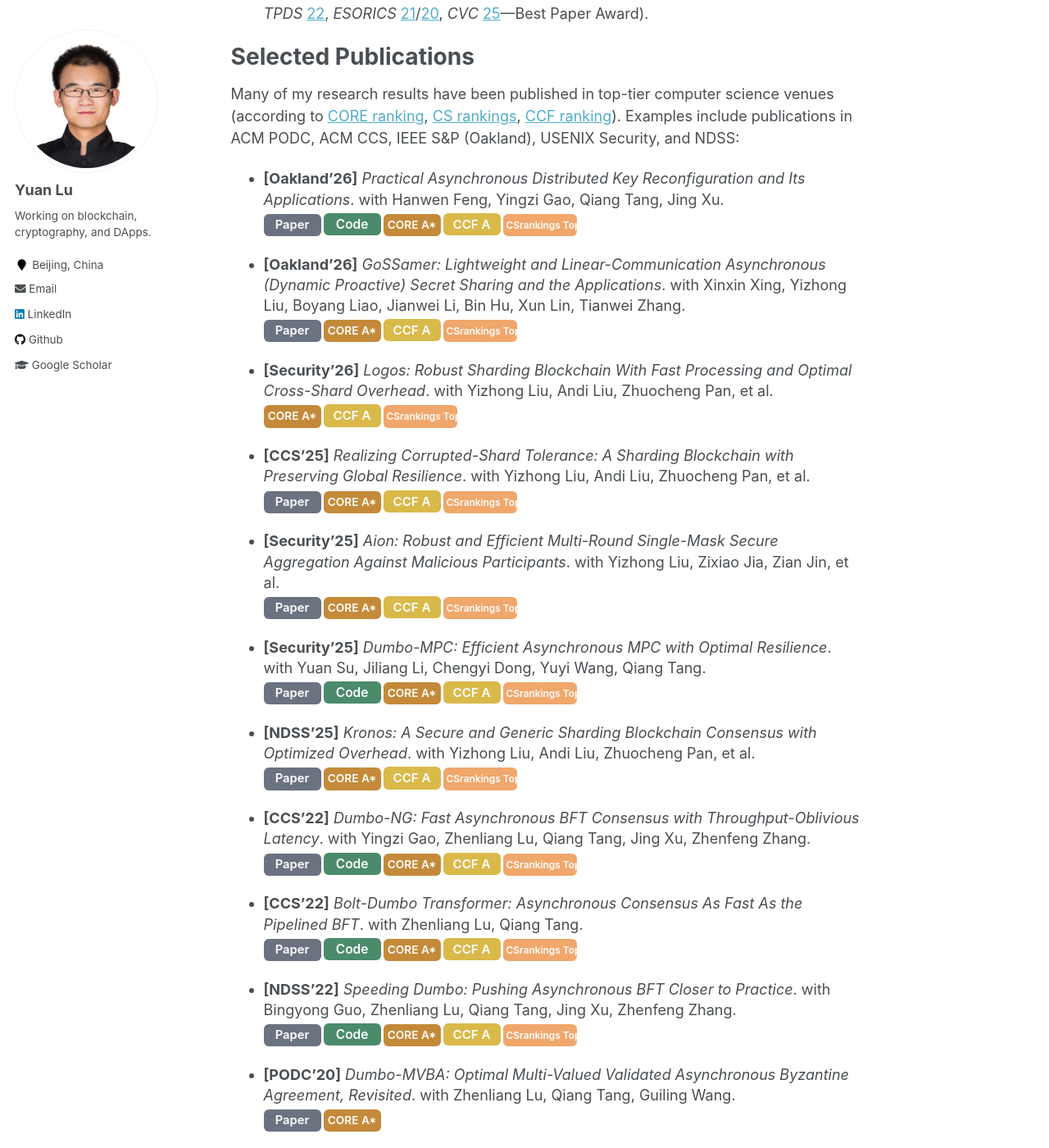
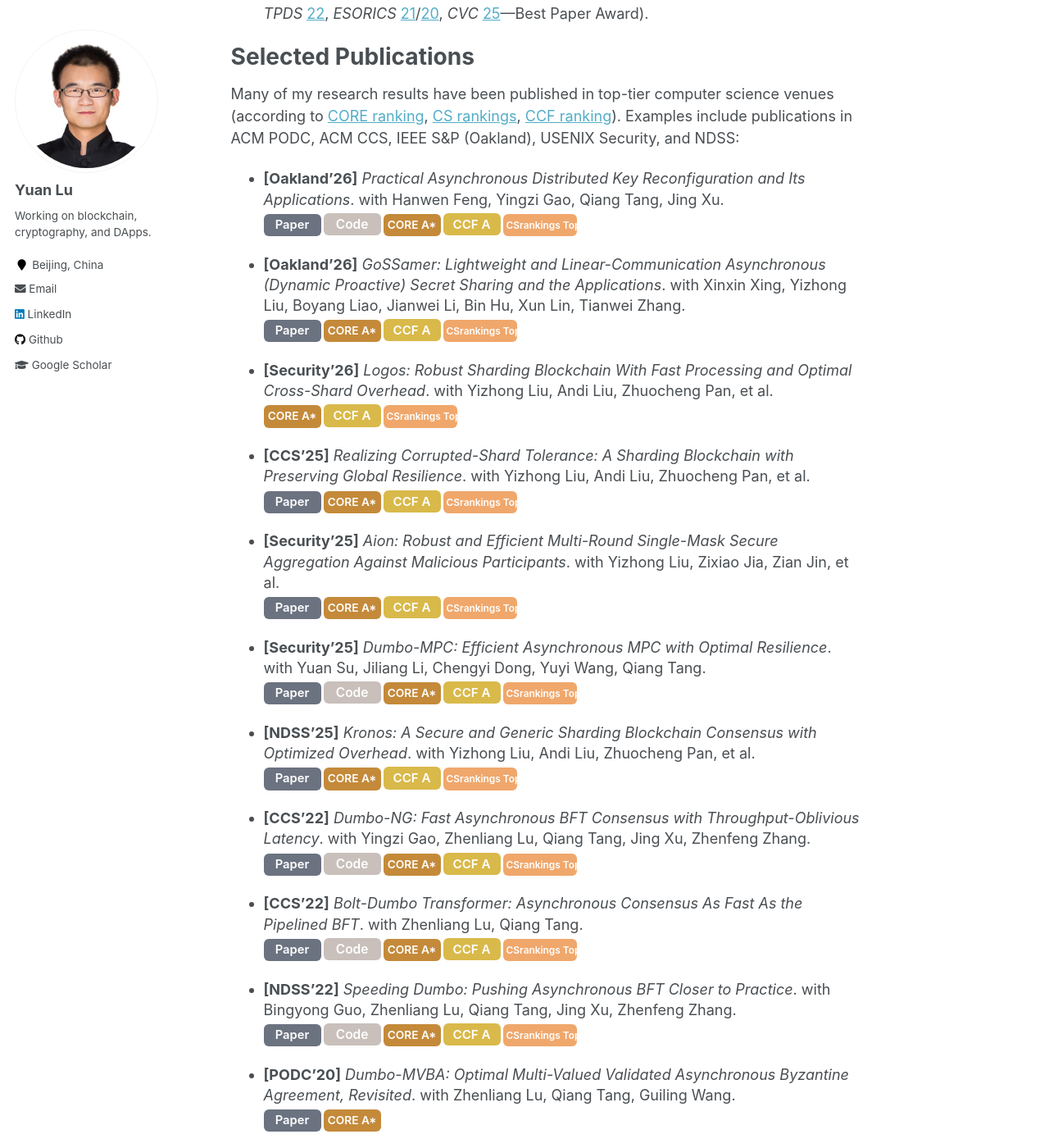
Before and after one commit to yylluu/yylluu.github.io, a Jekyll site: the page built from _pages/about.md, in a window 1280 px wide and 1400 px high, scrolled down 820 px. Shown: the whole window at 82% size. Built offline with Jekyll 4.4.1, drawn with Linux system fonts in a browser that asks for light colours.

Commit message:
Update custom.html

```diff
--- a/_includes/head/custom.html
+++ b/_includes/head/custom.html
@@ -71,7 +71,7 @@
 .badge-code {
   width: 70px;             /* fixed width for all badges */
   font-size: 0.86em;
-  background-color: #4b8b6b;   /* muted green */
+  background-color: #c9c0bb;   /* muted green */
 }
 
 .badge-core {
```
